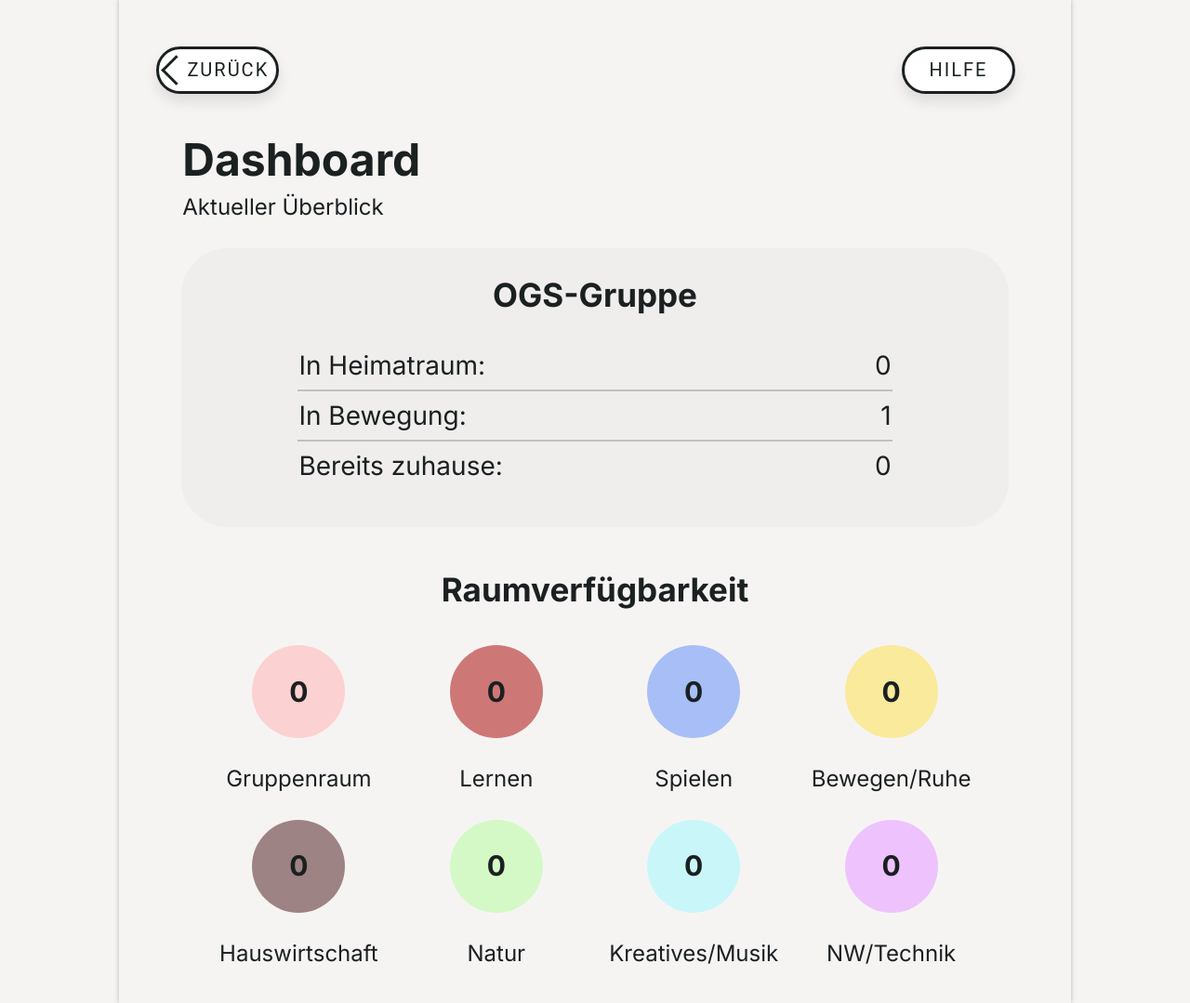
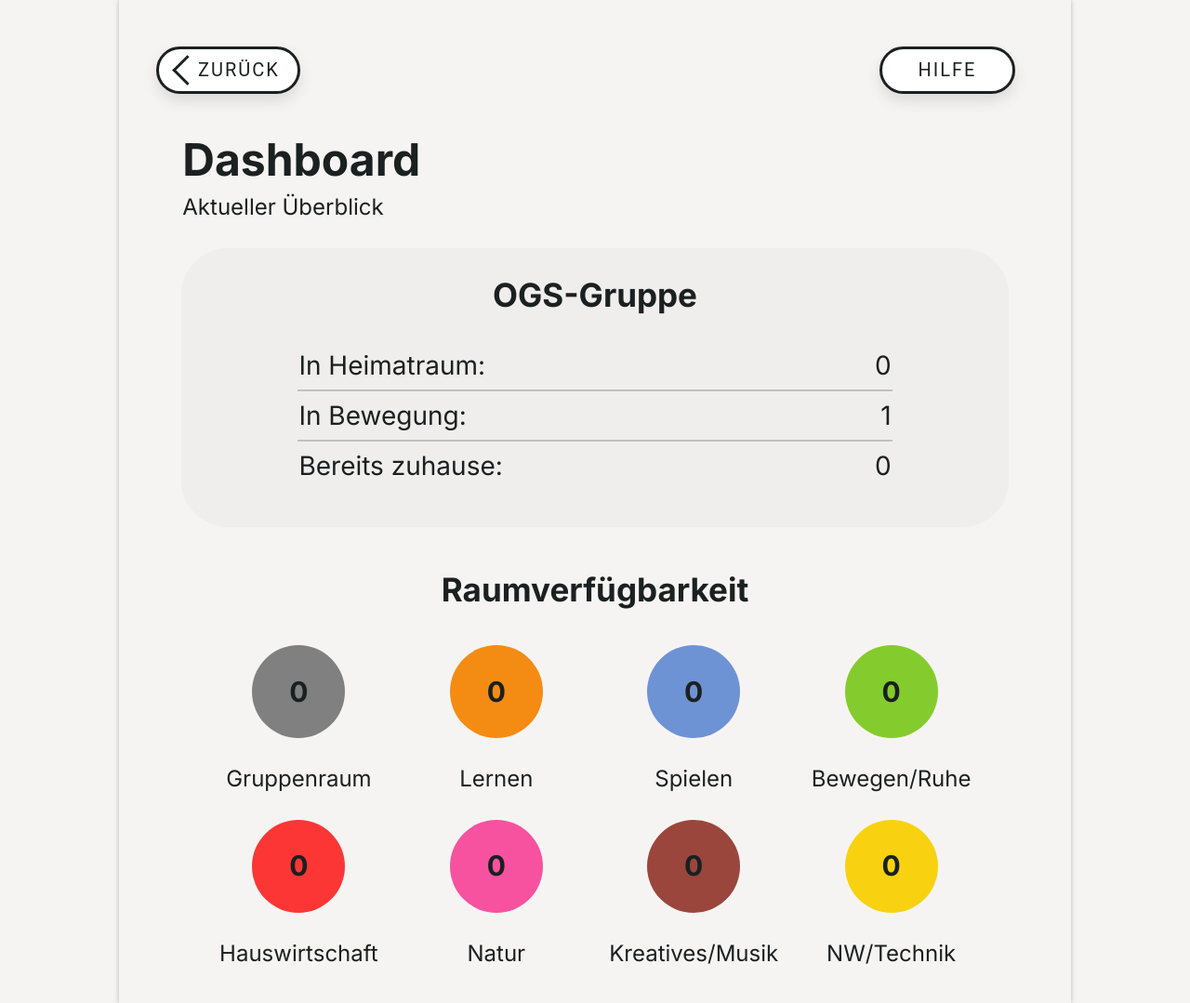
Before and after one commit to yungweng/MOTO, a Django app: page /dashboard/ in a window 1280 px wide. Shown: the whole page at 93% size. Run offline with Django 4.2, Linux system fonts and the light colour scheme; a user stored in the database is signed in; tables that the repository leaves empty hold one stand-in row (values such as "Sample post").

Commit message:
Frontend Updates. Logo integration, Colour and Font Alignment, Animation Alignment, Popup integration

```diff
--- a/moto/main_app/static/css/dashboard/dashboard.css
+++ b/moto/main_app/static/css/dashboard/dashboard.css
@@ -78,7 +78,7 @@
         color: var(--font_color);
         font-weight: bold;
         border-radius: 50%;
-        background-color: #fbd1d1;
+        background-color: #808080;
         justify-self: center;
     }
     .circle2{
@@ -92,7 +92,7 @@
         color: var(--font_color);
         font-weight: bold;
         border-radius: 50%;
-        background-color: #ce7777;
+        background-color: #f48c14;
         justify-self: center;
     }
     .circle3{
@@ -106,7 +106,7 @@
         color: var(--font_color);
         font-weight: bold;
         border-radius: 50%;
-        background-color: #a8bef7;
+        background-color: #6d93d4;
         justify-self: center;
     }
     .circle4{
@@ -120,7 +120,7 @@
         color: var(--font_color);
         font-weight: bold;
         border-radius: 50%;
-        background-color: #F9EA9C;
+        background-color: #84cc2d;
         justify-self: center;
     }
     .circle5{
@@ -134,7 +134,7 @@
         color: var(--font_color);
         font-weight: bold;
         border-radius: 50%;
-        background-color: #9d8383;
+        background-color: #fc3635;
         justify-self: center;
     }
     .circle6{
@@ -148,7 +148,7 @@
         color: var(--font_color);
         font-weight: bold;
         border-radius: 50%;
-        background-color: #d4f9c6;
+        background-color: #f652a0;
         justify-self: center;
     }
     .circle7{
@@ -162,7 +162,7 @@
         color: var(--font_color);
         font-weight: bold;
         border-radius: 50%;
-        background-color: #c9f7f9;
+        background-color: #9A463D;
         justify-self: center;
     }
     .circle8{
@@ -176,7 +176,7 @@
         color: var(--font_color);
         font-weight: bold;
         border-radius: 50%;
-        background-color: #eec3fd;
+        background-color: #f8d210;
         justify-self: center;
     }
 
--- a/moto/main_app/static/css/pupil/pupil.css
+++ b/moto/main_app/static/css/pupil/pupil.css
@@ -170,8 +170,8 @@
         box-shadow: rgba(0, 0, 0, .3) 2px 8px 4px -6px;
     }
     .change_button_transparent{
-        background-color: var(--select_color_background);
-        color: var(--font_color);
+        background-color: rgba(132, 204, 45, 0.46);
+        color: rgba(27, 32, 33, 0.5);
         border-radius: 10px;
         border: none;
         font-size: 1.5rem;
@@ -180,7 +180,6 @@
         width: 150px;
         box-shadow: rgba(0, 0, 0, 0.18) 0px 2px 4px;
         justify-self: end;
-        opacity: 0.5;
     }
     /* Style of Dropdown Select */
     select {
--- a/moto/main_app/static/css/style.css
+++ b/moto/main_app/static/css/style.css
@@ -6,24 +6,24 @@
   --button_color2: rgba(185, 185, 185, 0.75);
   --inputfield_background: rgba(217, 217, 217, 0.5);
   --button_border: #1b2021;
-  --select_color_background: #BAD87A;
+  --select_color_background: #84cc2d;
   --shadow_color: #00000033;
   --help_button_color: #ffffff;
   --popup_text_background: #e1e1e1;
   --popup_header_font: #1b2021;
   --popup_header_background: #c3d6e8;
-  --red_color: #de675f;
+  --red_color: #fc3635;
   --listblock_background: #d9d9d9;
   --label_background: rgba(217, 217, 217, 0.25);
   --list_line_color: #c0c0c0;
-  --blue_color: #4a90e2;
+  --blue_color: #6d93d4;
   --color_icon_door: #9d8383;
   --color_icon_door2: rgba(157, 131, 131, 0.7);
   --color_icon_toilet: #aae3ff;
   --color_icon_toilet2: rgba(170, 227, 255, 0.7);
   --color_icon_school_yard: #909ca2;
   --color_icon_school_yard2: rgba(144, 156, 162, 0.7);
-  --color_icon_leave_school: rgb(255, 176, 67);
+  --color_icon_leave_school: #f48c14;
   --color_icon_leave_school2: rgb(255, 176, 67, 0.7);
   --orange_color: #ce764a;
 }
@@ -291,49 +291,6 @@
     cursor: pointer;
     box-shadow: 0px 8px 15px rgba(0, 0, 0, 0.1);
     margin-top: 50px;
-    transition: all 0.35s;
-    position: relative;
-    border-color: var(--font_color);
-    color: var(--font_color);
-
-    &::before,
-    &::after {
-      position: absolute;
-      top: 0;
-      left: 0;
-      border-color: var(--font_color); /* andere Farbe ?? */
-      border-radius: 45px;
-      border-style: solid;
-      transition: all 0.35s;
-      content: "";
-      z-index: 1;
-    }
-
-    &::before {
-      width: 0;
-      height: 100%;
-      border-width: 1px 0 1px 0;
-    }
-
-    &::after {
-      width: 100%;
-      height: 0;
-      border-width: 0 1px 0 1px;
-    }
-
-    &:hover {
-      border-color: var(--font_color); /* andere Farbe ?? */
-
-      &::before {
-        width: 100%;
-        border-width: 1px 0 1px 0;
-      }
-
-      &::after {
-        height: 100%;
-        border-width: 0 1px 0 1px;
-      }
-    }
   }
 
   /* Back Arrow Style*/
--- a/moto/main_app/templates/base.html
+++ b/moto/main_app/templates/base.html
@@ -1,13 +1,14 @@
 {% load static %}
 <!DOCTYPE html>
     <head>
-        <title>MOTO!</title>
+        <title>MOTO</title>
 
         <link rel="stylesheet" type="text/css" href="{% static 'css/style.css' %}"/>
         <link rel="preconnect" href="https://fonts.googleapis.com">
         <link rel="preconnect" href="https://fonts.gstatic.com" crossorigin>
         <link href="https://fonts.googleapis.com/css2?family=Inter:wght@100;200;300;400;500;600;700;800;900&display=swap" rel="stylesheet">
         <link rel="stylesheet" href="https://cdnjs.cloudflare.com/ajax/libs/normalize/8.0.1/normalize.min.css">
+        <link rel="icon" href= "favicon.ico" sizes="any">
 
     <meta charset="UTF-8">
     <meta name="viewport" content="width=device-width, initial-scale=1.0">
--- a/moto/main_app/templates/master_android/master_tablet.html
+++ b/moto/main_app/templates/master_android/master_tablet.html
@@ -30,7 +30,7 @@
             </div>"
         </div>
     </div>
-<h1 class="heading_2"> Hauptansicht </h1>
+<h1 class="heading_2"> Home </h1>
 <h2 class="subheading_2"> Wählen Sie eine der folgenden Aktionen aus: </h2>
 
 <div class="selection_board">
--- a/moto/main_app/templates/master_overview/master_web.html
+++ b/moto/main_app/templates/master_overview/master_web.html
@@ -30,7 +30,7 @@
             </div>"
         </div>
     </div>
-    <h1 class="heading_2"> Hauptansicht </h1>
+    <h1 class="heading_2"> Home </h1>
     <h2 class="subheading_2"> Wählen Sie eine der folgenden Aktionen aus: </h2>
     <div class="selection_board">
 
--- a/moto/main_app/templates/user_verification/user_login.html
+++ b/moto/main_app/templates/user_verification/user_login.html
@@ -38,7 +38,8 @@
         <!-- TODO: Alle Bezeichnungnen auf Deutsch !!!! (z.B. Benutzername != Username ) -->
         </div>
         <span class="buffer4space"></span>
-        <h1 class='heading_type1'>Bitte melden Sie sich an:</h1>
+        <img class="moto" src="{% static 'img/moto_transparent.png' %}"">
+        <h1 class='heading_type1'>Login</h1>
         <form method='post' class="login_form">{% csrf_token %}
             <span class="form_fields">{{form.as_p}}</span>
             <div class="controls_container">
```
Also changed, not shown: other parts of moto/main_app/static/css/style.css (+59 -2 lines), moto/main_app/static/css/ogs_group/ogs_group.css (+23 -3 lines), moto/main_app/static/css/search_pupil/search_pupil.css (+11 -1 lines), moto/main_app/static/css/user_verification/user_verification_style.css (+25 -9 lines), moto/README.md, moto/main_app/static/img/moto_transparent.png (added), moto/main_app/templates/favicon.ico (added).
